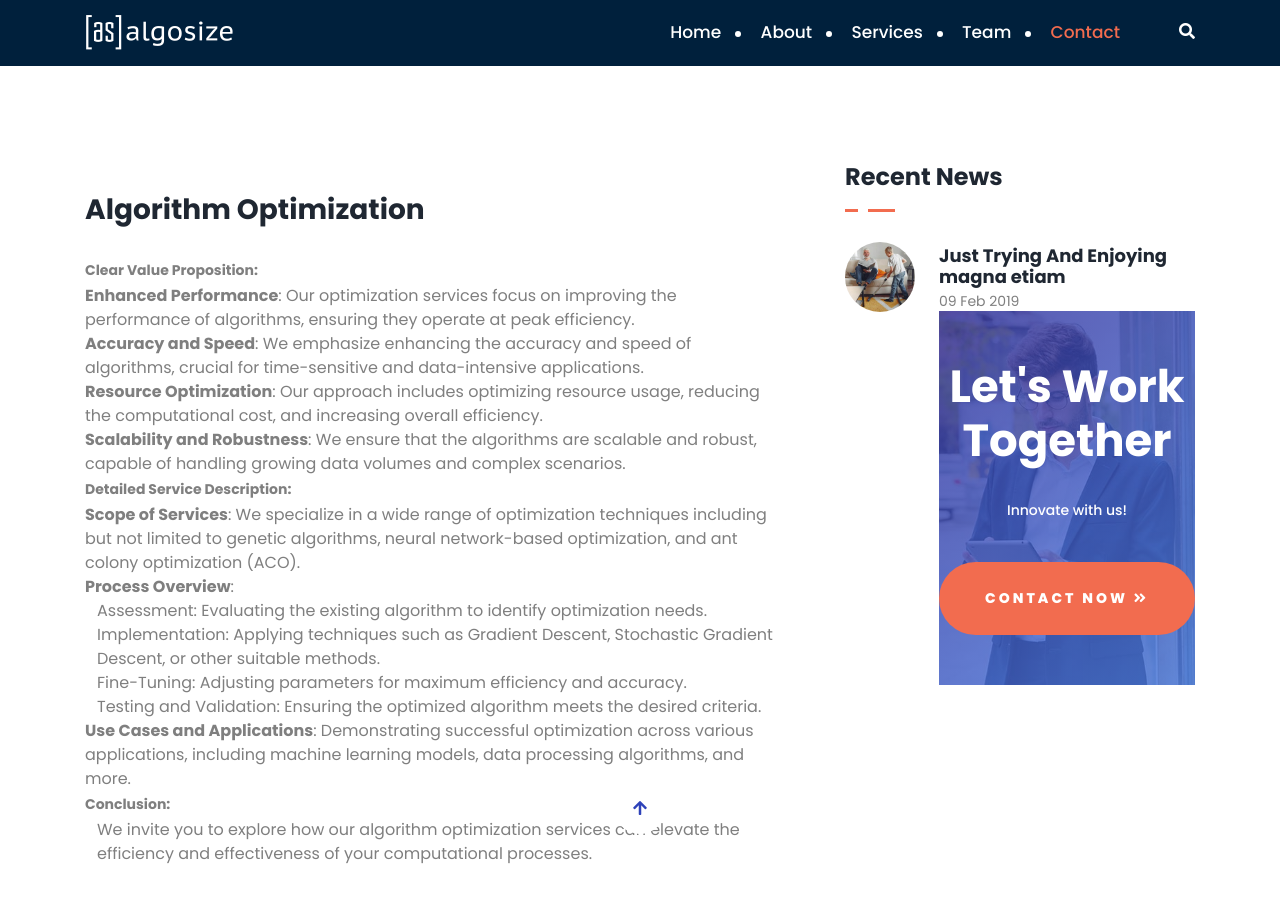
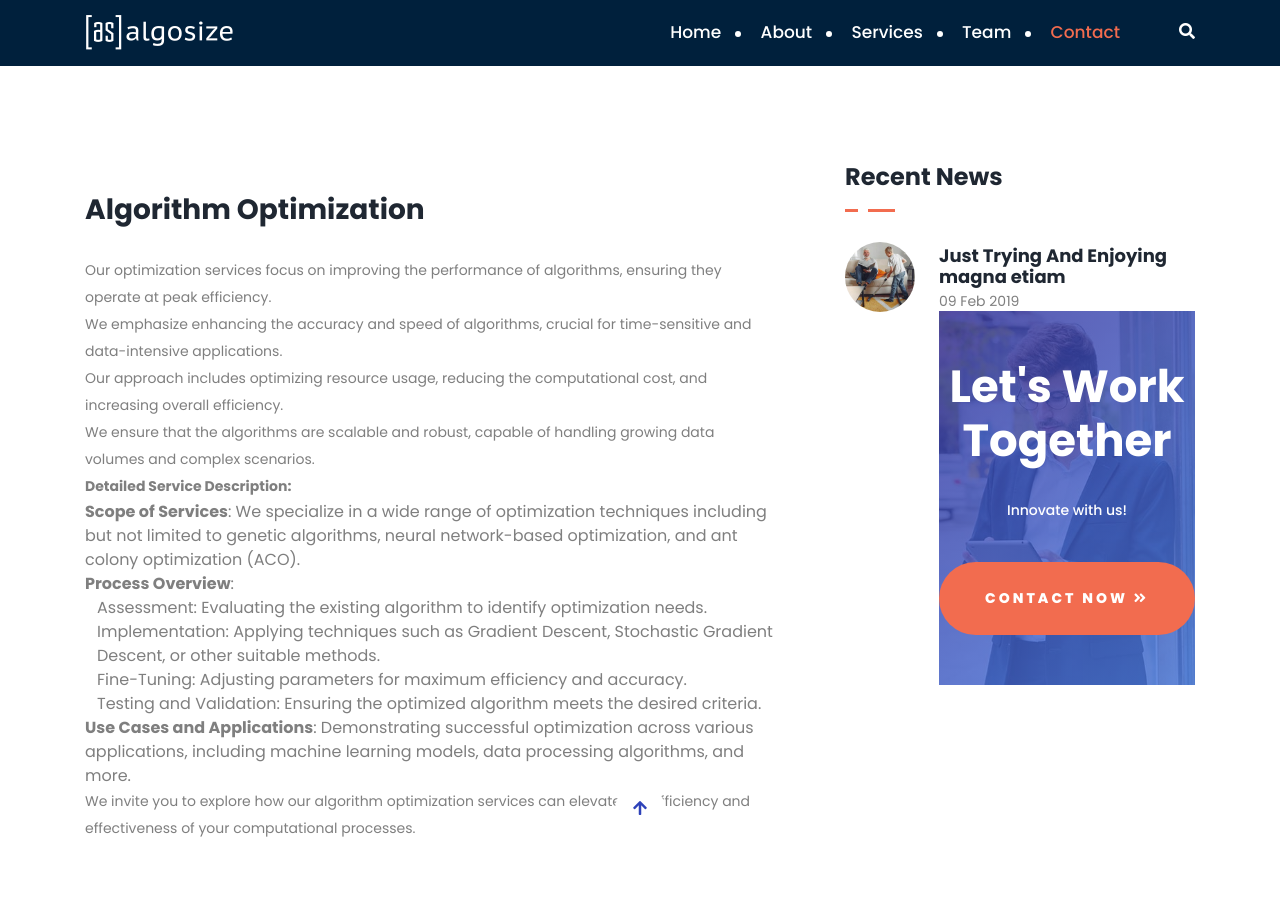
Before and after one commit to AlgoSize/website, a Jekyll site: the page built from _services/Algorithm-Optimization.md, in a window 1280 px wide and 900 px high, scrolled down 719 px. Built offline with Jekyll 4.4.1, drawn with Linux system fonts in a browser that asks for light colours.

Commit message:
Update Algorithm-Optimization.md

```diff
--- a/_services/Algorithm-Optimization.md
+++ b/_services/Algorithm-Optimization.md
@@ -4,11 +4,13 @@ icon: '<i class="fas fa-chart-line"></i>'
 layout: service
 ---
 
-**Clear Value Proposition:**
-1. **Enhanced Performance**: Our optimization services focus on improving the performance of algorithms, ensuring they operate at peak efficiency.
-2. **Accuracy and Speed**: We emphasize enhancing the accuracy and speed of algorithms, crucial for time-sensitive and data-intensive applications.
-3. **Resource Optimization**: Our approach includes optimizing resource usage, reducing the computational cost, and increasing overall efficiency.
-4. **Scalability and Robustness**: We ensure that the algorithms are scalable and robust, capable of handling growing data volumes and complex scenarios.
+Our optimization services focus on improving the performance of algorithms, ensuring they operate at peak efficiency.
+
+We emphasize enhancing the accuracy and speed of algorithms, crucial for time-sensitive and data-intensive applications.
+
+Our approach includes optimizing resource usage, reducing the computational cost, and increasing overall efficiency.
+
+We ensure that the algorithms are scalable and robust, capable of handling growing data volumes and complex scenarios.
 
 **Detailed Service Description:**
 1. **Scope of Services**: We specialize in a wide range of optimization techniques including but not limited to genetic algorithms, neural network-based optimization, and ant colony optimization (ACO).
@@ -19,5 +21,4 @@ layout: service
    - Testing and Validation: Ensuring the optimized algorithm meets the desired criteria.
 3. **Use Cases and Applications**: Demonstrating successful optimization across various applications, including machine learning models, data processing algorithms, and more.
 
-**Conclusion:**
-- We invite you to explore how our algorithm optimization services can elevate the efficiency and effectiveness of your computational processes.
+We invite you to explore how our algorithm optimization services can elevate the efficiency and effectiveness of your computational processes.
```
